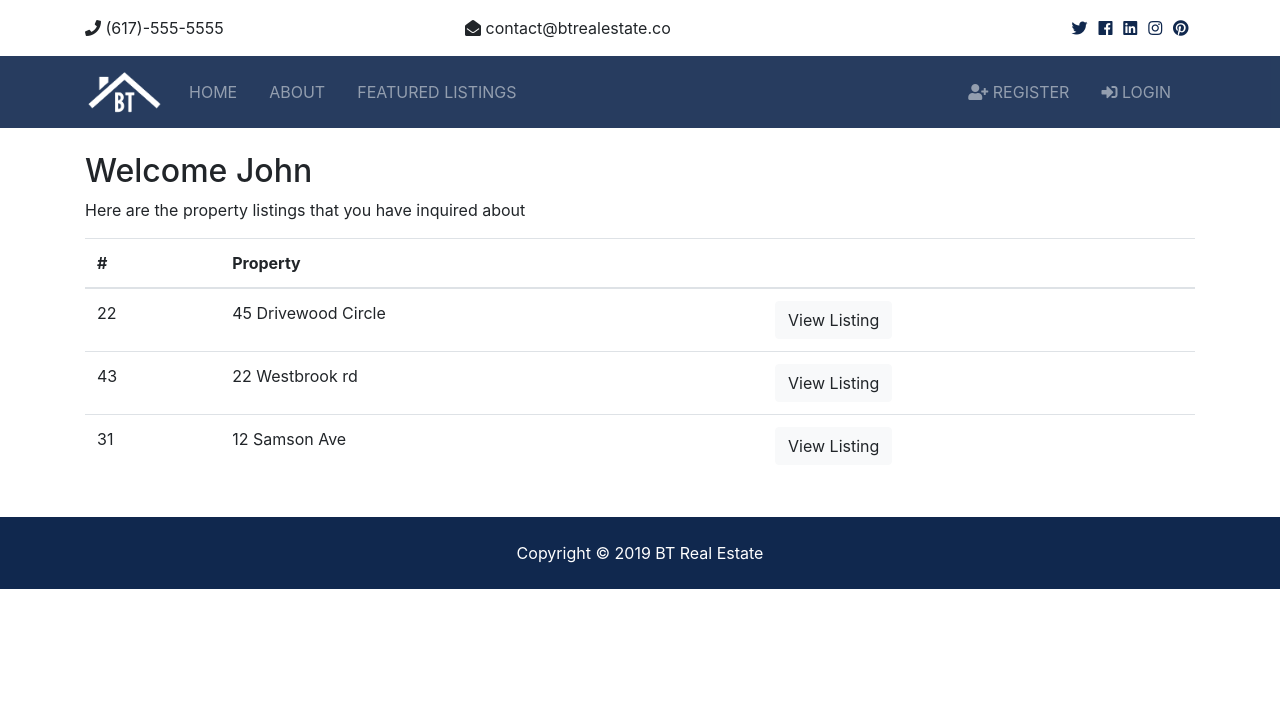
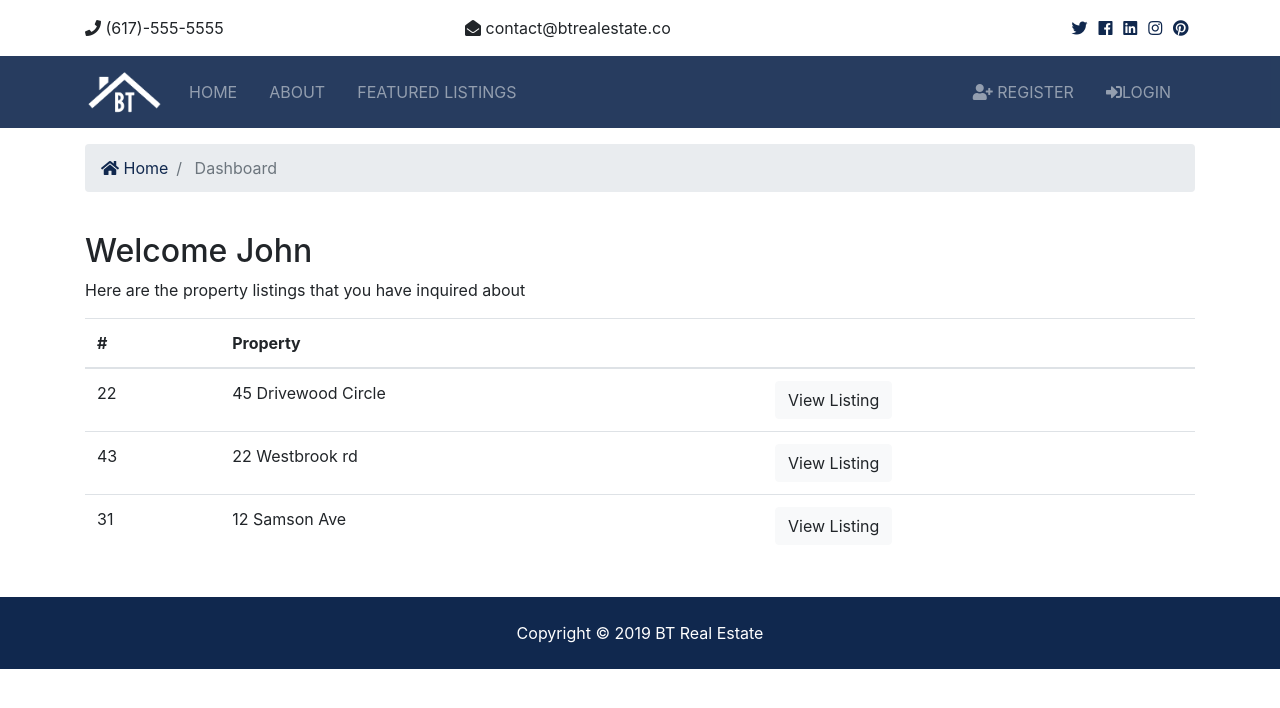
Before and after one commit to piash222/RealEstateLtd, a Django app: page /accounts/dashboard in a window 1280 px wide. Shown: the top 708 px of the page. Run offline with Django 3.2, Linux system fonts and the light colour scheme; parts of the project's set-up code (start-up, migrations or seed data) failed here and were passed over; some libraries are stand-ins or nearby versions.

Commit message:
login logout dashboard

```diff
--- a/accounts/views.py
+++ b/accounts/views.py
@@ -1,6 +1,7 @@
 from django.shortcuts import render, redirect
 from django.contrib import messages, auth
 from django.contrib.auth.models import User
+
 
 # Create your views here.
 
@@ -26,7 +27,8 @@ def register(request):
                     return redirect('register')
                 else:
                     # checked out
-                    user = User.objects.create_user(username=username, password=password, email=email,first_name=first_name, last_name=last_name)
+                    user = User.objects.create_user(username=username, password=password, email=email,
+                                                    first_name=first_name, last_name=last_name)
                     # login after register
                     # auth.login(request, user)
                     # messages.success(request, "you are now logged in")
@@ -45,13 +47,26 @@ def register(request):
 
 
 def login(request):
-    if request.POST:
-        pass
+    if request.method == 'POST':
+        username = request.POST['username']
+        password = request.POST['password']
+
+        user = auth.authenticate(username=username, password=password)
+        if user is not None:
+            auth.login(request, user)
+            messages.success(request, "logged in successfully")
+            return redirect('dashboard')
+        else:
+            messages.error(request, "invalid credentials")
+            return redirect('login')
     return render(request, 'accounts/login.html')
 
 
 def logout(request):
-    return redirect(request, 'index')
+    if request.method == 'POST':
+        auth.logout(request)
+        messages.success(request, "You are just logged out!")
+        return redirect('index')
 
 
 def dashboard(request):
--- a/templates/accounts/dashboard.html
+++ b/templates/accounts/dashboard.html
@@ -1,6 +1,21 @@
 {% extends 'base.html' %}
 {% block content %}
-<section id="dashboard" class="py-4">
+     <!-- Breadcrumb -->
+  <section id="bc" class="mt-3">
+    <div class="container">
+      <nav aria-label="breadcrumb">
+        <ol class="breadcrumb">
+          <li class="breadcrumb-item">
+            <a href="{% url 'index' %}">
+              <i class="fas fa-home"></i> Home</a>
+          </li>
+          <li class="breadcrumb-item active"> Dashboard</li>
+        </ol>
+      </nav>
+    </div>
+  </section>
+{% include 'partials/_alert.html' %}
+  <section id="dashboard" class="py-4">
     <div class="container">
       <div class="row">
         <div class="col-md-12">
--- a/templates/partials/_navbar.html
+++ b/templates/partials/_navbar.html
@@ -22,16 +22,31 @@
         </ul>
 
         <ul class="navbar-nav ml-auto">
-          <li class="nav-item {% if 'register' in request.path %} active {% endif %} mr-3">
+        {% if user.is_authenticated %}
+            <li class="nav-item {% if 'dashboard' in request.path %} active {% endif %} mr-3">
+            <a class="nav-link" href="{% url 'dashboard' %}">
+              <i class="fas fa-user"></i> Welcome, {{ user.username }}</a>
+             </li>
+            <li class="nav-item  mr-3">
+            <a class="nav-link" href="javascript:{document.getElementById('logout').submit()}">
+              <i class="fas fa-user-minus"></i> logout</a>
+                <form action="{% url 'logout' %}" method="post" id="logout">
+                    {% csrf_token %}
+                </form>
+             </li>
+
+        {% else %}
+            <li class="nav-item {% if 'register' in request.path %} active {% endif %} mr-3">
             <a class="nav-link" href="{% url 'register' %}">
               <i class="fas fa-user-plus"></i> Register</a>
-          </li>
-          <li class="nav-item {% if 'login' in request.path %} active {% endif %}  mr-3">
+             </li>
+            <li class="nav-item {% if 'login' in request.path %} active {% endif %}  mr-3">
             <a class="nav-link" href="{% url 'login' %}">
-              <i class="fas fa-sign-in-alt"></i>
+              <i class="fas fa-sign-in-alt"></i>Login</a>
+             </li>
 
-              Login</a>
-          </li>
+        {% endif %}
+
         </ul>
       </div>
     </div>
```
